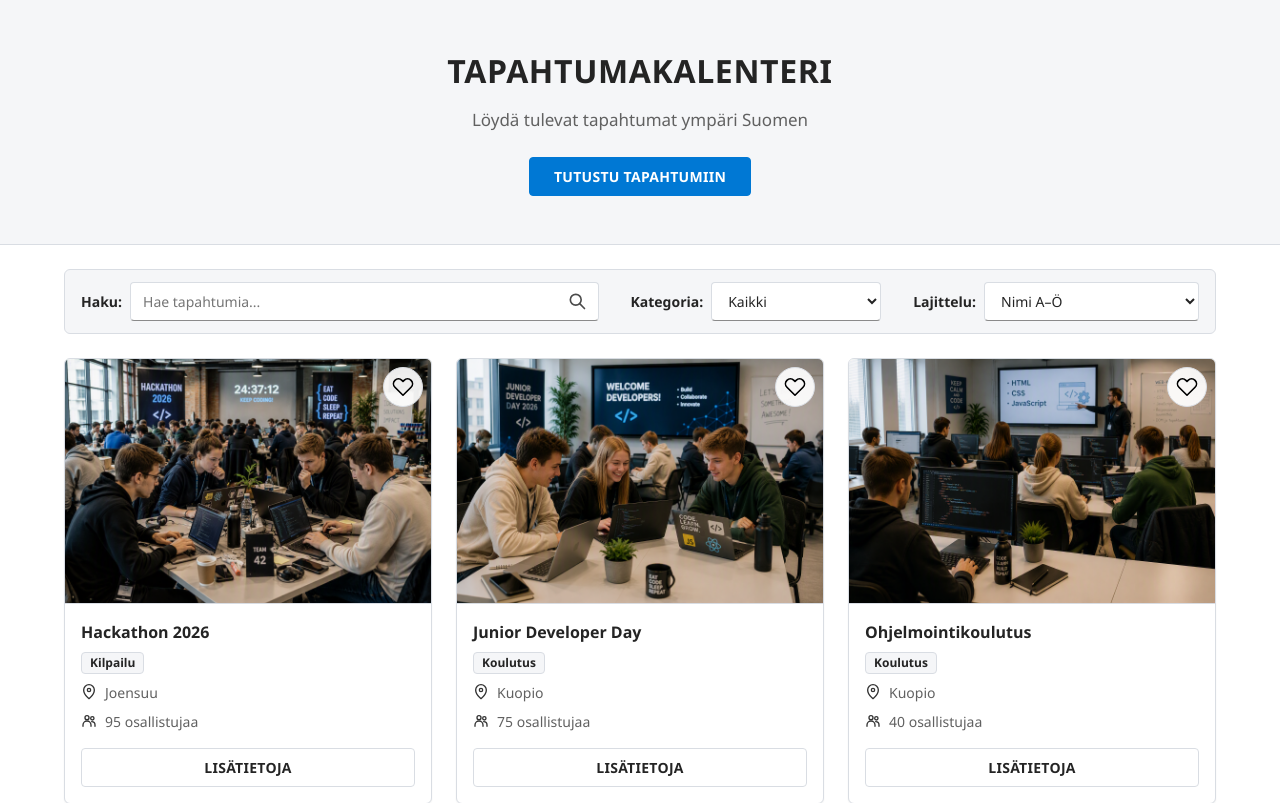
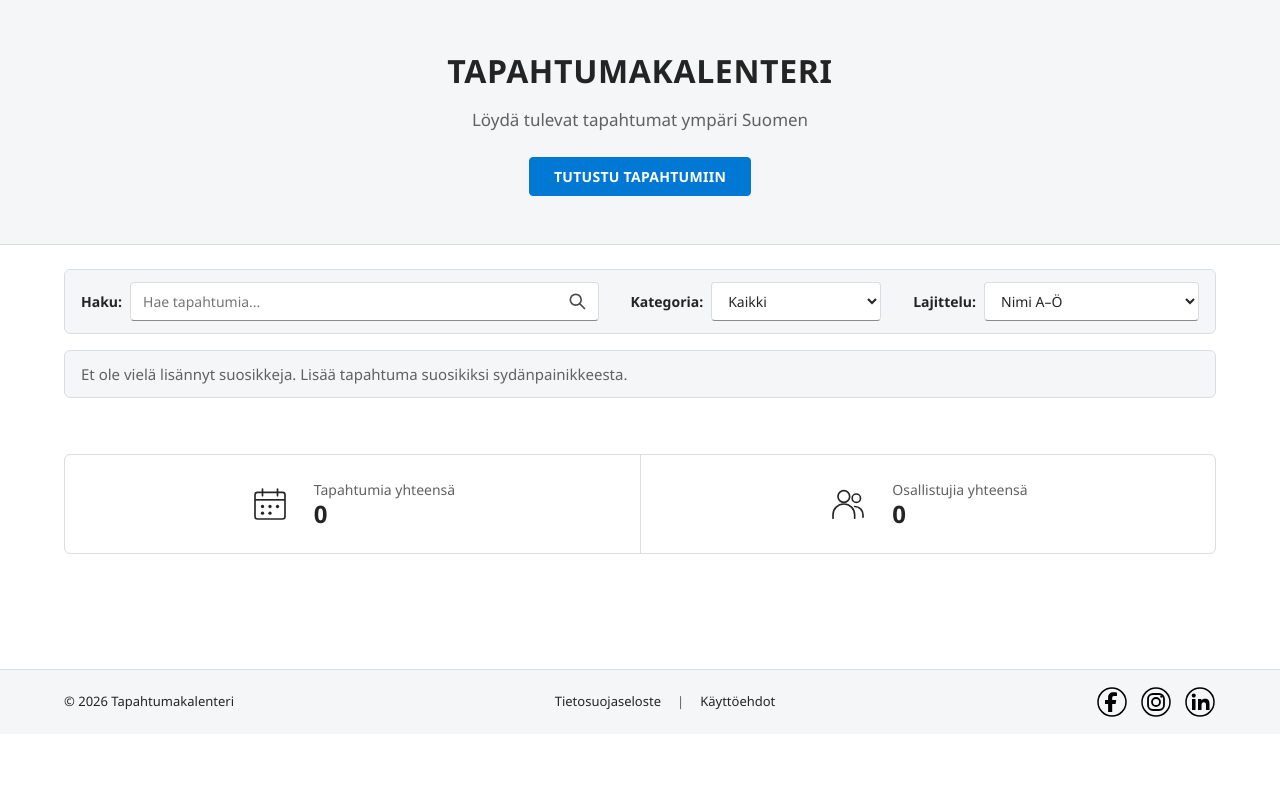
Before and after one commit to JereTolonen/TaitajaKarsinta, a Node server app: page /?suosikit=1 in a window 1280 px wide. Shown: the part 66-869 px from the top of the page. After the commit the page ends 783 px from the top, so only its background shows below. Run offline with Node 20, Linux system fonts and the light colour scheme.

Commit message:
Suosikit: lisäys ja poisto, tallennus evästeeseen ja suosikkinäkymä
Co-Authored-By: Claude Opus 5.5 <noreply@anthropic.com>
Claude-Session: https://claude.ai/code/session_01HkBDVZsT6JMvySJwBBvxwE

```diff
--- /dev/null
+++ b/public/javascripts/suosikit.js
@@ -0,0 +1,53 @@
+// AI-KÄYTTÖ ALKAA
+// Työkalu: Claude (Anthropic)
+// Tarkoitus: suosikkien tallentaminen evästeeseen ja suosikkipainikkeen tila
+var SUOSIKKI_EVASTE = 'suosikit';
+var EVASTEEN_IKA = 60 * 60 * 24 * 365; // vuosi sekunteina
+
+// Palauttaa suosikkien id:t taulukkona, esim. [1, 4]
+function lueSuosikit() {
+  var evasteet = document.cookie ? document.cookie.split('; ') : [];
+  for (var i = 0; i < evasteet.length; i++) {
+    var osat = evasteet[i].split('=');
+    if (osat[0] === SUOSIKKI_EVASTE && osat[1]) {
+      return decodeURIComponent(osat[1])
+        .split(',')
+        .map(Number)
+        .filter(function (id) { return id > 0; });
+    }
+  }
+  return [];
+}
+
+function tallennaSuosikit(idt) {
+  document.cookie = SUOSIKKI_EVASTE + '=' + encodeURIComponent(idt.join(',')) +
+    '; max-age=' + EVASTEEN_IKA + '; path=/; SameSite=Lax';
+}
+
+function onSuosikki(id) {
+  return lueSuosikit().indexOf(id) !== -1;
+}
+
+// Lisää tai poistaa suosikin ja palauttaa uuden tilan
+function vaihdaSuosikki(id) {
+  var idt = lueSuosikit();
+  var kohta = idt.indexOf(id);
+  if (kohta === -1) {
+    idt.push(id);
+  } else {
+    idt.splice(kohta, 1);
+  }
+  tallennaSuosikit(idt);
+  return kohta === -1;
+}
+
+// Päivittää sydänpainikkeen kuvan ja saavutettavat tekstit
+function paivitaSuosikkiNappi(nappi, suosikki, nimi) {
+  var kuva = nappi.querySelector('img');
+  var teksti = nappi.querySelector('.fav-text');
+  nappi.setAttribute('aria-pressed', String(suosikki));
+  nappi.setAttribute('aria-label', (suosikki ? 'Poista suosikeista: ' : 'Lisää suosikiksi: ') + nimi);
+  kuva.src = suosikki ? '/icons/heart-filled.svg' : '/icons/heart-outline.svg';
+  if (teksti) teksti.textContent = suosikki ? 'Suosikeissa' : 'Lisää suosikiksi';
+}
+// AI-KÄYTTÖ PÄÄTTYY
--- a/public/javascripts/tapahtumat.js
+++ b/public/javascripts/tapahtumat.js
@@ -1,8 +1,11 @@
 // AI-KÄYTTÖ ALKAA
 // Työkalu: Claude (Anthropic)
 // Tarkoitus: tapahtumien lukeminen JSON-tiedostosta, korttien muodostaminen,
-// haku, kategoriasuodatus, lajittelu ja tilastot
+// haku, kategoriasuodatus, lajittelu, tilastot ja suosikit
 var tapahtumat = [];
+
+// Suosikit-näkymä avataan osoitteella /?suosikit=1
+var vainSuosikit = new URLSearchParams(location.search).has('suosikit');
 
 var lista = document.getElementById('tapahtumalista');
 var pohja = document.getElementById('korttipohja');
@@ -27,6 +30,14 @@ function luoKortti(tapahtuma) {
   kortti.querySelector('.card-people').textContent = tapahtuma.osallistujat + ' osallistujaa';
   linkki.href = '/tapahtuma.html?id=' + tapahtuma.id;
   linkki.setAttribute('aria-label', 'Lisätietoja: ' + tapahtuma.nimi);
+
+  var suosikkiNappi = kortti.querySelector('.fav-btn');
+  paivitaSuosikkiNappi(suosikkiNappi, onSuosikki(tapahtuma.id), tapahtuma.nimi);
+  suosikkiNappi.addEventListener('click', function () {
+    var suosikki = vaihdaSuosikki(tapahtuma.id);
+    paivitaSuosikkiNappi(suosikkiNappi, suosikki, tapahtuma.nimi);
+    if (vainSuosikit) paivitaLista();
+  });
 
   return kortti;
 }
@@ -57,7 +68,8 @@ function suodata(lahde) {
   return lahde.filter(function (tapahtuma) {
     var nimiOsuu = tapahtuma.nimi.toLocaleLowerCase('fi').indexOf(hakusana) !== -1;
     var kategoriaOsuu = kategoria === '' || tapahtuma.kategoria === kategoria;
-    return nimiOsuu && kategoriaOsuu;
+    var suosikkiOsuu = !vainSuosikit || onSuosikki(tapahtuma.id);
+    return nimiOsuu && kategoriaOsuu && suosikkiOsuu;
   });
 }
 
@@ -100,8 +112,26 @@ function paivitaLista() {
     lista.appendChild(luoKortti(tapahtuma));
   });
 
-  naytaTila(naytettavat.length === 0 ? 'Hakuehtoja vastaavia tapahtumia ei löytynyt.' : '');
+  var viesti = '';
+  if (naytettavat.length === 0) {
+    viesti = vainSuosikit && lueSuosikit().length === 0
+      ? 'Et ole vielä lisännyt suosikkeja. Lisää tapahtuma suosikiksi sydänpainikkeesta.'
+      : 'Hakuehtoja vastaavia tapahtumia ei löytynyt.';
+  } else if (vainSuosikit) {
+    viesti = 'Näytetään vain suosikit.';
+  }
+  naytaTila(viesti);
   paivitaTilastot(naytettavat);
+}
+
+// Merkitse Suosikit aktiiviseksi navigaatiossa suosikkinäkymässä
+if (vainSuosikit) {
+  document.querySelectorAll('.nav-list a').forEach(function (a) {
+    var aktiivinen = a.dataset.nav === 'suosikit';
+    a.classList.toggle('is-active', aktiivinen);
+    if (aktiivinen) a.setAttribute('aria-current', 'page');
+    else a.removeAttribute('aria-current');
+  });
 }
 
 hakukentta.addEventListener('input', paivitaLista);
--- a/views/index.ejs
+++ b/views/index.ejs
@@ -3,6 +3,7 @@
 <html lang="fi">
 <head>
   <%- include('partials/head') %>
+  <script src="/javascripts/suosikit.js" defer></script>
   <script src="/javascripts/tapahtumat.js" defer></script>
 </head>
 <body>
```
